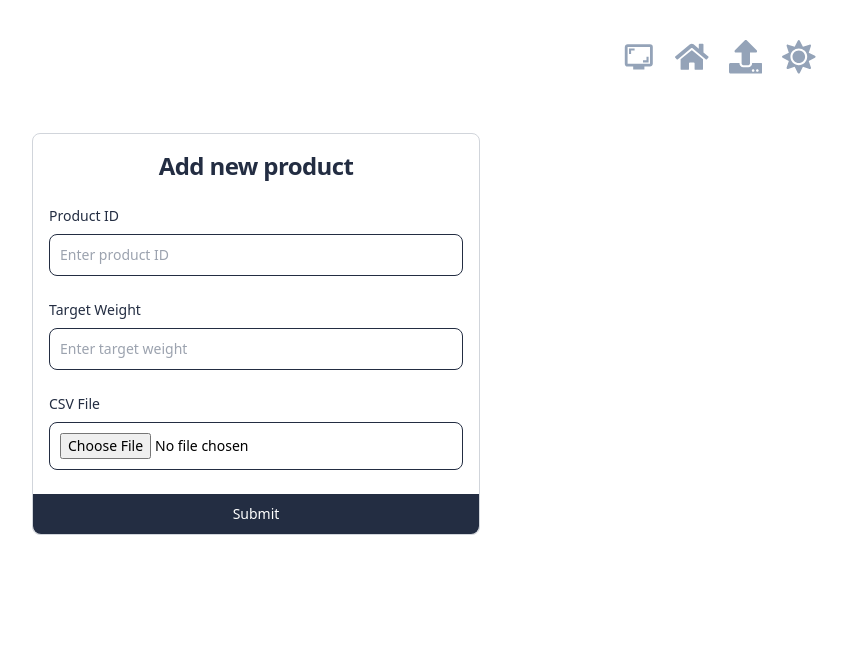
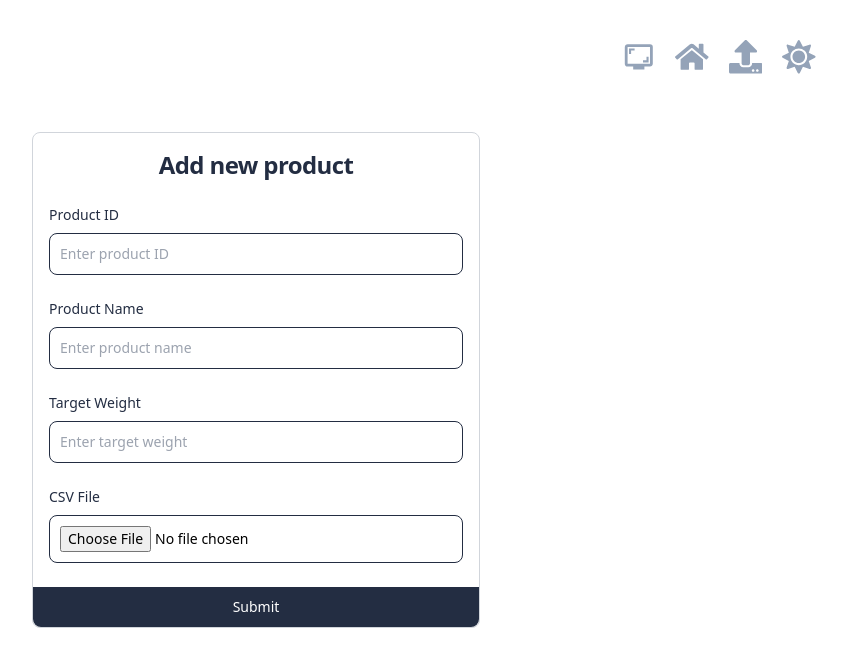
Before and after one commit to nguyenvuminhh/hkfood-junction-2024, a React (Vite) app in the folder foodhk-junction-2024/: page /product-form in a window 1280 px wide. Shown: the top 666 px of the page, without its empty margins (384-1231 px from the left). Built offline with nearby package versions, Linux system fonts and the light colour scheme.

Commit message:
Complete Product Service

```diff
--- a/foodhk-junction-2024/src/components/product/ProductForm.jsx
+++ b/foodhk-junction-2024/src/components/product/ProductForm.jsx
@@ -6,20 +6,21 @@ import useDarkMode from '../../hooks/useDarkMode';
 import productService from '../../services/productService';
 
 function ProductForm() {
-  const [productID, setProductID] = useState('');
+  const [prodId, setProdId] = useState('');
+  const [prodName, setProdName] = useState('');
   const [targetWeight, setTargetWeight] = useState('');
   const [csvFile, setCSVFile] = useState(null);
   const [loading, setLoading] = useState(false);
   const [darkTheme, setDarkTheme] = useDarkMode();
   const handleMode = () => setDarkTheme(!darkTheme);
 
-  function handleInputErrors() {
-    if (!productID || !targetWeight || !csvFile) {
+  const handleInputErrors = () => {
+    if (!prodId || !targetWeight || !csvFile) {
       toast.error('Please fill in all fields');
       return false;
     }
     return true;
-  }
+  };
 
   const handleSubmit = async (e) => {
     e.preventDefault();
@@ -29,15 +30,19 @@ function ProductForm() {
     setLoading(true);
     try {
       const formData = new FormData();
-      formData.append('productID', productID);
-      formData.append('targetWeight', targetWeight);
-      formData.append('csvFile', csvFile);
+      formData.append('prodId', prodId);
+      formData.append('prodName', prodName);
+      formData.append('targetWeight', parseFloat(targetWeight)); // Ensure targetWeight is a number
+      formData.append('file', csvFile); // Match the server’s expected file name
 
       const response = await productService.newProduct(formData);
 
       if (response.error) {
         toast.error(response.error);
       } else {
+        setProdId('');
+        setProdName('');
+        setCSVFile('');
         toast.success('Form submitted successfully');
       }
     } catch (error) {
@@ -64,19 +69,37 @@ function ProductForm() {
           </h1>
           <form className="space-y-4 md:space-y-6" onSubmit={handleSubmit}>
             <div className="ml-4 mr-4">
-              <label htmlFor="productID" className="block mb-2 text-sm font-medium text-[#232d42] dark:text-white">
+              <label htmlFor="prodId" className="block mb-2 text-sm font-medium text-[#232d42] dark:text-white">
                 Product ID
               </label>
               <input
                 type="text"
-                name="productID"
-                id="productID"
-                value={productID}
-                onChange={(e) => setProductID(e.target.value)}
+                name="prodId"
+                id="prodId"
+                value={prodId}
+                onChange={(e) => setProdId(e.target.value)}
                 className="border sm:text-sm rounded-lg block w-full p-2.5 bg-white dark:bg-third_login_dark border-[#232d42] dark:border-gray-600
                               placeholder-gray-400 text-black dark:text-white focus:ring-white focus:border-white"
                 placeholder="Enter product ID"
                 required
+                disabled={loading}
+              />
+            </div>
+            <div className="ml-4 mr-4">
+              <label htmlFor="prodName" className="block mb-2 text-sm font-medium text-[#232d42] dark:text-white">
+                Product Name
+              </label>
+              <input
+                type="text"
+                name="prodName"
+                id="prodName"
+                value={prodName}
+                onChange={(e) => setProdName(e.target.value)}
+                className="border sm:text-sm rounded-lg block w-full p-2.5 bg-white dark:bg-third_login_dark border-[#232d42] dark:border-gray-600
+                              placeholder-gray-400 text-black dark:text-white focus:ring-white focus:border-white"
+                placeholder="Enter product name"
+                required
+                disabled={loading}
               />
             </div>
             <div className="ml-4 mr-4">
@@ -84,7 +107,7 @@ function ProductForm() {
                 Target Weight
               </label>
               <input
-                type="text"
+                type="number"
                 name="targetWeight"
                 id="targetWeight"
                 value={targetWeight}
@@ -93,6 +116,7 @@ function ProductForm() {
                               placeholder-gray-400 text-black dark:text-white focus:ring-white focus:border-white"
                 placeholder="Enter target weight"
                 required
+                disabled={loading}
               />
             </div>
             <div className="ml-4 mr-4">
@@ -107,6 +131,7 @@ function ProductForm() {
                 className="border sm:text-sm rounded-lg block w-full p-2.5 bg-white dark:bg-third_login_dark border-[#232d42] dark:border-gray-600
                               placeholder-gray-400 text-black dark:text-white focus:ring-white focus:border-white"
                 required
+                disabled={loading}
               />
             </div>
             <button
```
Also changed, not shown: 1 other file (tests, documents, lock files or other folders).
